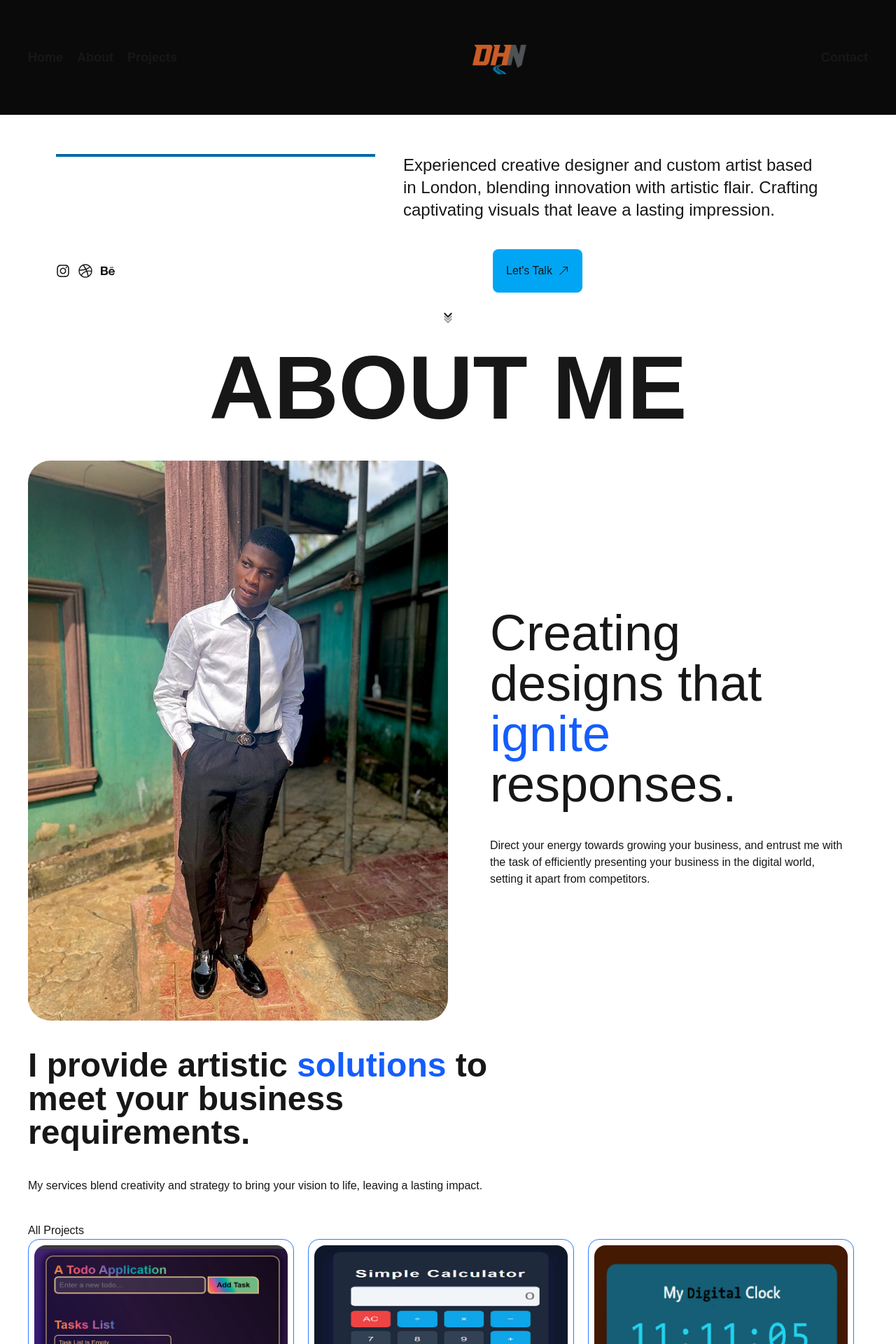
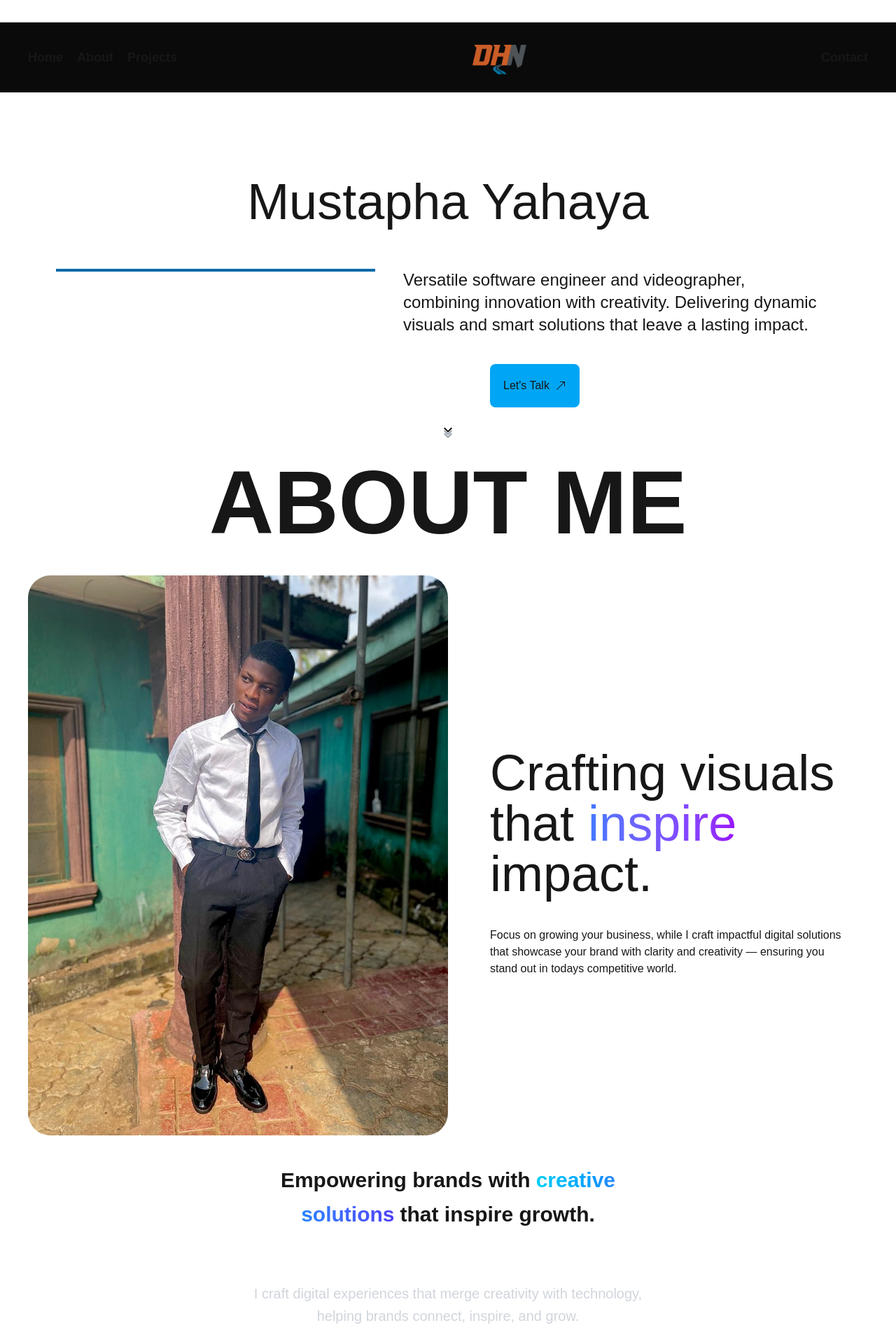
Before and after one commit to Dhn06/mini-porfolio, a Next.js app: page / in a window 1280 px wide. Shown: the top 1920 px of the page at 70% size. Built offline with nearby package versions, Linux system fonts and the light colour scheme.

Commit message:
feat: latest features

```diff
--- a/src/app/components/About.jsx
+++ b/src/app/components/About.jsx
@@ -16,9 +16,16 @@ export default function About() {
                     className='rounded-4xl' />
 
                 <div className=' flex flex-col gap-y-10'>
+                    <h2 className="text-4xl sm:text-7xl mt-5">
+                        Crafting visuals that
+                        <span className="bg-gradient-to-r from-blue-500 to-purple-600 bg-clip-text text-transparent"> inspire </span>
+                        impact.
+                    </h2>
 
-                    <h2 className='text-4xl sm:text-7xl mt-5'>Creating designs that <span className='text-blue-600'>ignite</span>  responses.</h2>
-                    <p className='max-w-lg'>Direct your energy towards growing your business, and entrust me with the task of efficiently presenting your business in the digital world, setting it apart from competitors.</p>
+                    <p className='max-w-lg'>
+                        Focus on growing your business, while I craft impactful digital solutions that showcase your brand with clarity and creativity — ensuring you stand out in todays competitive world.
+                    </p>
+
 
                 </div>
             </div>
--- a/src/app/components/AllProjects.jsx
+++ b/src/app/components/AllProjects.jsx
@@ -11,7 +11,7 @@ export default function AllProjects() {
   ))
   return (
     <section id="projects">
-      <h1>All Projects</h1>
+      <h1>My Projects</h1>
       <div className='grid grid-cols-1 sm:grid-cols-2 md:grid-cols-3 space-x-5 space-y-5'>{projectCards}</div>
     </section>
   )
--- a/src/app/components/Footer.jsx
+++ b/src/app/components/Footer.jsx
@@ -43,7 +43,7 @@ export default function Footer({ }) {
                     <FooterLink li="Facebook" link="/facebook" />
                     <FooterLink li="Twitter" link="/twitter" />
                     <FooterLink li="Instagram" link="/instagram" />
-                    <FooterLink li="LinkedIn" link="/linkedin" />
+                    <FooterLink li="LinkedIn" link="/https://www.linkedin.com/in/mustapha-yahaya-07025a374" />
                 </ul>
 
 
--- a/src/app/components/Header.jsx
+++ b/src/app/components/Header.jsx
@@ -1,7 +1,7 @@
 import React from 'react'
-import { FaInstagram } from "react-icons/fa";
-import { FaDribbble } from "react-icons/fa";
-import { FaBehance } from "react-icons/fa";
+// import { FaInstagram } from "react-icons/fa";
+// import { FaDribbble } from "react-icons/fa";
+// import { FaBehance } from "react-icons/fa";
 import Button from './Button';
 import { MdKeyboardArrowDown } from "react-icons/md";
 import {BsArrowUpRight} from "react-icons/bs"
@@ -14,15 +14,15 @@ export default function Header({ name }) {
             <h1 className='md:text-7xl text-3xl text-center mt-12'>{name}</h1>
             <div className='flex md:flex-row flex-col gap-10 justify-between mt-15 '>
                 <div className='h-1 md:w-130 bg-sky-700'></div>
-                <p className='max-w-[600px] text-2xl mr-6'> Experienced creative designer and custom artist based in London, blending innovation with artistic flair. Crafting captivating visuals that leave a lasting impression. </p>
+                <p className='max-w-[600px] text-2xl mr-6'> Versatile software engineer and videographer, combining innovation with creativity. Delivering dynamic visuals and smart solutions that leave a lasting impact. </p>
             </div>
 
 
-            <div className='flex md:flex-row flex-col  items-center gap-x-135 gap-y-4 mt-10'>
+            <div className='flex md:flex-row flex-col  items-center gap-x-155 gap-y-4 mt-10'>
                 <div className='flex items-center gap-3 text-xl'>
-                    <FaInstagram />
+                    {/* <FaInstagram />
                     <FaDribbble />
-                    <FaBehance />
+                    <FaBehance /> */}
                 </div>
 
                 <Button data="Let's Talk">
--- a/src/app/components/Navbar.jsx
+++ b/src/app/components/Navbar.jsx
@@ -4,7 +4,7 @@ import React from 'react'
 
 export default function Navbar() {
     return (
-        <nav  className='fixed w-full -z-[-1] bg-neutral-950'>
+        <nav  className=' w-scren -z-[-1] bg-neutral-950'>
             <ul className='flex items-center justify-between mx-10 my-8 font-bold text-lg gap-15'>
                 <div className='flex items-center gap-5'>
                     <li>
@@ -25,16 +25,17 @@ export default function Navbar() {
                             alt='Logo'
                             height={120}
                             width={100}
-                            className='rounded-4xl' />
+                            className='rounded-4xl  ' />
                         {/* <Link href="/logo">Logo</Link> */}
                     </li>
                 </div>
 
-                <div className='flex items-center gap-5'>
+                <div className='flex items-center gap-5 '>
 
                     <li>
                         <Link href="#Contact">Contact</Link>
                     </li>
+
                 </div>
             </ul>
         </nav>
--- a/src/app/components/ProjectCard.jsx
+++ b/src/app/components/ProjectCard.jsx
@@ -15,7 +15,7 @@ export default function ProjectCard({ src, title, desc, cat, type, link }) {
                 <p>{cat}</p>
                 <p>{type}</p>
                 <Link href={link} className='inline-block bg-blue-500 text-white px-4 py-2 rounded-md'>
-                    <button>other projects</button>
+                    <button>View Work</button>
                 </Link>
             </div>
 
--- a/src/app/components/Services.jsx
+++ b/src/app/components/Services.jsx
@@ -1,21 +1,28 @@
 import React from 'react'
-import Image from 'next/image'
+
 
 
 export default function Services() {
     return (
         <div>
-            <div className='text-5xl font-bold mt-10'>
-                <p>I provide artistic <span className='text-blue-600'>solutions</span> to </p>
-                <p> meet your business  </p>
-                <p>requirements.</p>
+            <div className="flex flex-col items-center justify-center mt-10 text-center">
+                <p className="text-2xl sm:text-3xl font-semibold leading-relaxed max-w-2xl">
+                    Empowering brands with
+                    <span className="bg-gradient-to-r from-cyan-400 via-blue-500 to-indigo-600 bg-clip-text text-transparent font-bold px-2">
+                        creative solutions
+                    </span>
+                    that inspire growth.
+                </p>
             </div>
 
             <div className='flex justify-between my-10 gap-x-10'>
-                <div>
-                    {/* <Image src="/writing.png" alt="note" height={620} width={500} /> */}
-                    <p>My services blend creativity and strategy to bring your vision to life, leaving a lasting impact.</p>
+                <div className="max-w-xl text-center mx-auto mt-8">
+                    <p className="text-lg sm:text-xl leading-relaxed text-gray-300">
+                        I craft digital experiences that merge creativity with technology, helping brands connect, inspire, and grow.
+                    </p>
                 </div>
+
+
             </div>
         </div>
     )
```
